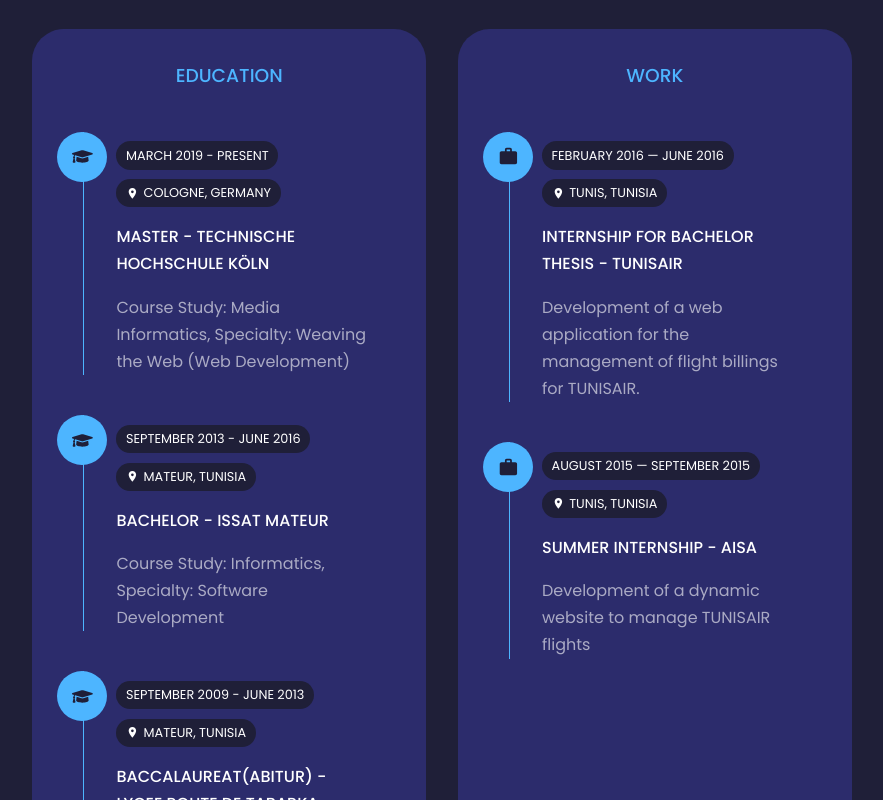
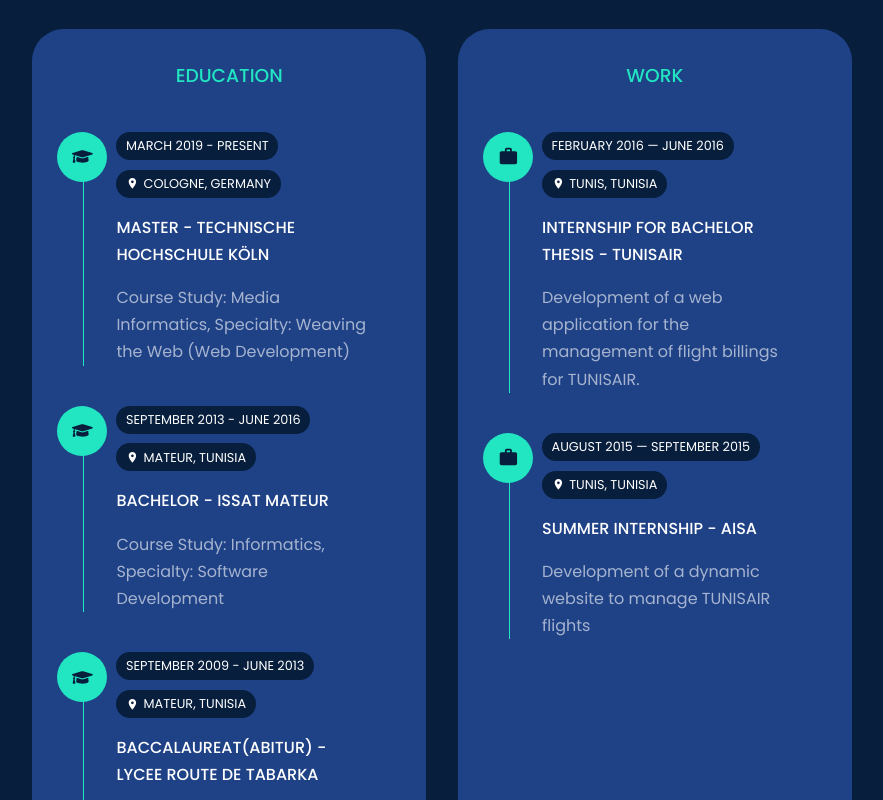
Before and after one commit to ramichr/portfolio, a React (Vite) app: page / in a window 1280 px wide. Shown: the part 1460-2260 px from the top of the page, without its empty margins (198-1081 px from the left). Built offline with nearby package versions, Linux system fonts and the light colour scheme.

Commit message:
change theme

```diff
--- a/src/components/experience/experience.css
+++ b/src/components/experience/experience.css
@@ -53,7 +53,9 @@
 }
 
 .experience__content .experience__item .experience-years {
-  display: inline-block;
+  display: flex;
+  align-items: center;
+  width: fit-content;
   color: var(--color-white);
   background-color: var(--color-bg);
   text-transform: uppercase;
@@ -84,8 +86,8 @@
 }
 
 .experience__content:hover .experience__item .experience-location {
-  background-color: var(--color-primary);
-  color: var(--color-bg);
+  background-color: var(--color-bg-variant);
+  color: var(--color-white);
 }
 
 .experience__content .experience__item .experience-title {
--- a/src/index.css
+++ b/src/index.css
@@ -11,10 +11,10 @@
 }
 
 :root {
-  --color-bg: #1f1f38;
-  --color-bg-variant: #2c2c6c;
-  --color-primary: #4db5ff;
-  --color-primary-variant: #4db5ff66;
+  --color-primary: #21e6c1;
+  --color-primary-variant: #278ea5;
+  --color-bg-variant: #1f4287;
+  --color-bg: #071e3d;
   --color-white: #fff;
   --color-light: #ffffff99;
   --container-width-lg: 80%;
```
